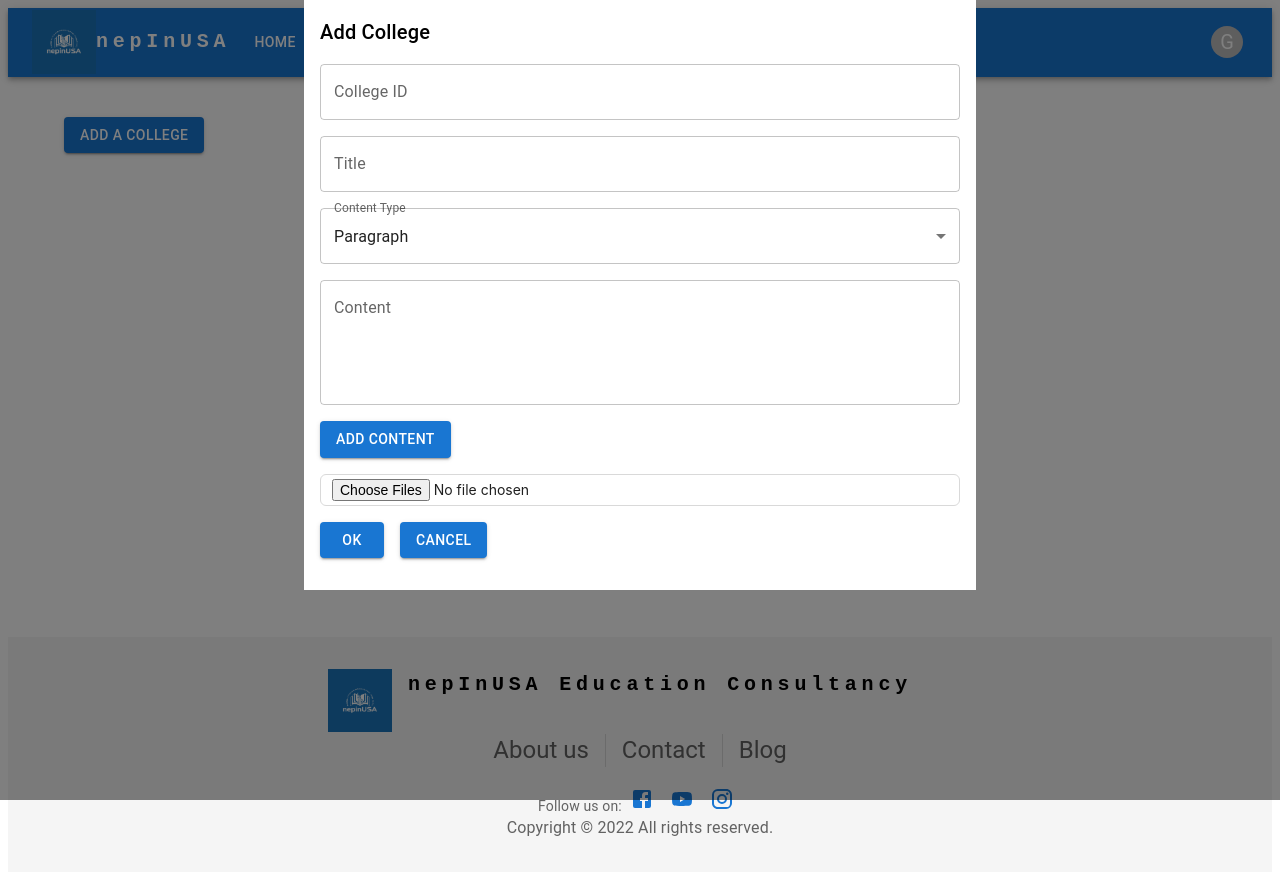
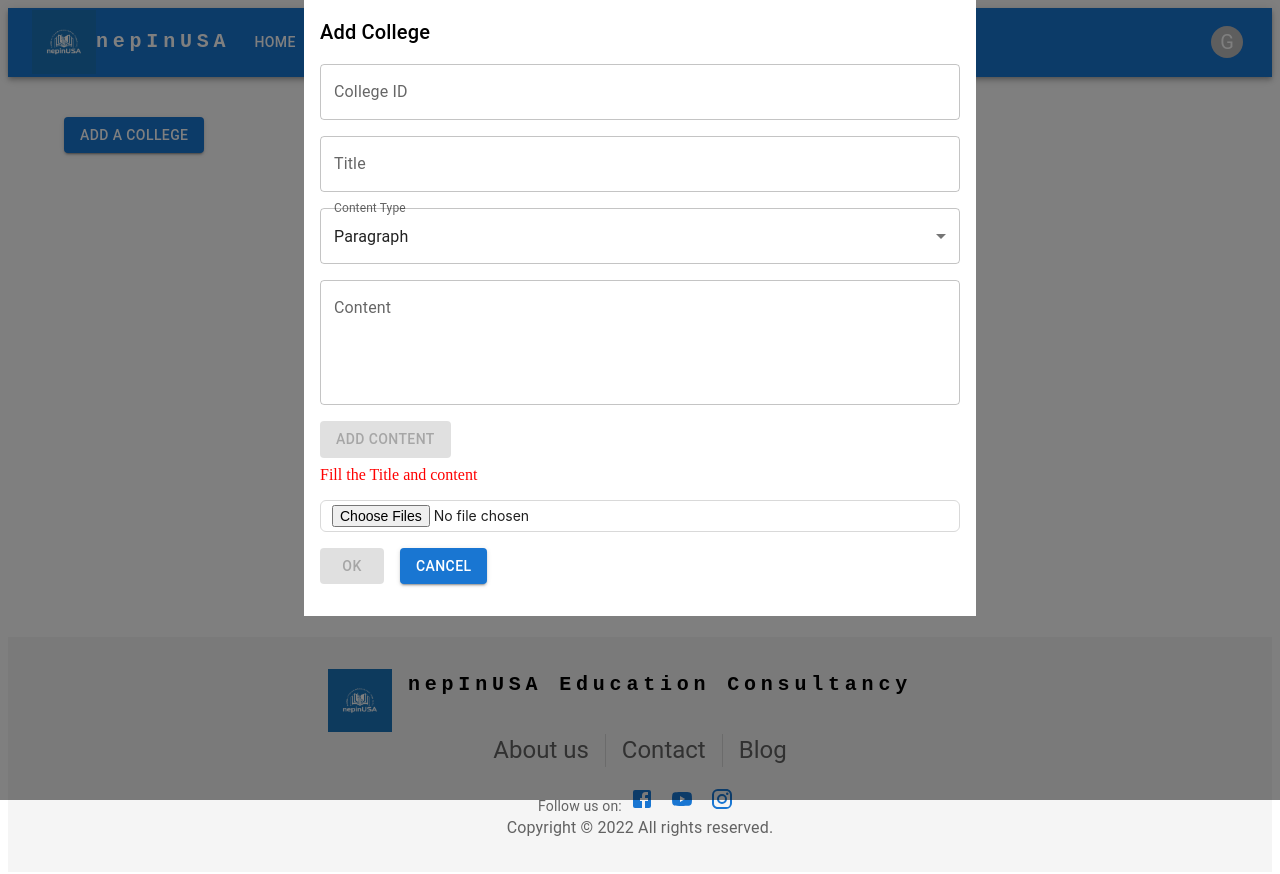
Before and after one commit to ashimupd/nepseUI, a React (Create React App) app: page /colleges/1 in a window 1280 px wide. Both pictures are taken after a click on the button "ADD A COLLEGE". Shown: the top 874 px of the page. Built offline with nearby package versions, Linux system fonts and the light colour scheme.

Commit message:
some UI validation when adding colleges content

```diff
--- a/src/components/colleges/College.jsx
+++ b/src/components/colleges/College.jsx
@@ -10,7 +10,7 @@ import { useUserContext } from '../userContetx';
 const College = () => {
   const { id } = useParams();
   const { userData: user } = useUserContext();
-  const collegeToDisplay = user?.isAdmin ? <CollegeAdmin id={id} /> : <CollegeStudentView id={id} />;
+  const collegeToDisplay = user?.isAdmin ? <CollegeAdmin /> : <CollegeStudentView id={id} />;
 
   return <>{collegeToDisplay}</>;
 };
--- a/src/components/colleges/CollegeAdmin.jsx
+++ b/src/components/colleges/CollegeAdmin.jsx
@@ -44,6 +44,11 @@ const AddSectionModal = ({ onSectionAdded }) => {
   };
 
   const handleModalClose = () => {
+    setContent('');
+    setDescription([]);
+    setCollegeId('');
+    setImageFiles([]);
+    setTitle('');
     setOpen(false);
   };
 
@@ -114,11 +119,14 @@ const AddSectionModal = ({ onSectionAdded }) => {
             </Select>
           </FormControl>
           <TextField label="Content" fullWidth multiline rows={contentType === 'bullet' ? 1 : 4} sx={{ mb: 2 }} value={content} onChange={(e) => setContent(e.target.value)} />
-          <Button onClick={handleAddContent} variant="contained" sx={{ mb: 2 }}>
+          <Button disabled={!title || !content} onClick={handleAddContent} variant="contained" sx={{ mb: 1 }}>
             Add Content
           </Button>
+          <Typography variant="subtitle" display={!title || !content ? 'block' : 'none'} sx={{ color: 'red', mb: 2 }}>
+            Fill the Title and content
+          </Typography>
           <Input type="file" fullWidth multiple sx={{ mb: 4 }} onChange={(e) => setImageFiles([...imageFiles, ...e.target.files])} />
-          <Button onClick={handleOK} variant="contained" sx={{ mr: 2, my: 2 }}>
+          <Button disabled={!description.length} onClick={handleOK} variant="contained" sx={{ mr: 2, my: 2 }}>
             OK
           </Button>
           <Button onClick={handleModalClose} variant="contained">
@@ -126,18 +134,20 @@ const AddSectionModal = ({ onSectionAdded }) => {
           </Button>
           {description.map((desc, index) => (
             <Box key={index} sx={{ p: 2, my: 2, border: '1px solid #ccc', borderRadius: '4px' }}>
-              <Typography key={index}>{Array.isArray(desc) ? `- ${desc}` : desc}</Typography>
+              <Typography sx={{ overflowWrap: 'break-word' }} key={index}>
+                {Array.isArray(desc) ? `- ${desc}` : desc}
+              </Typography>
             </Box>
           ))}
         </Box>
       </Modal>
-      {sections.map((section, index) => (
+      {sections?.map((section, index) => (
         <Box key={index} sx={{ p: 2, my: 2, border: '1px solid #ccc', borderRadius: '4px' }}>
           <Typography gutterBottom variant="h6">
             {section?.title}
           </Typography>
-          {section.description.map((desc, descIndex) => (
-            <Typography gutterBottom key={descIndex}>
+          {section?.description?.map((desc, descIndex) => (
+            <Typography sx={{ overflowWrap: 'break-word' }} gutterBottom key={descIndex}>
               {Array.isArray(desc) ? `- ${desc}` : desc}
             </Typography>
           ))}
```
